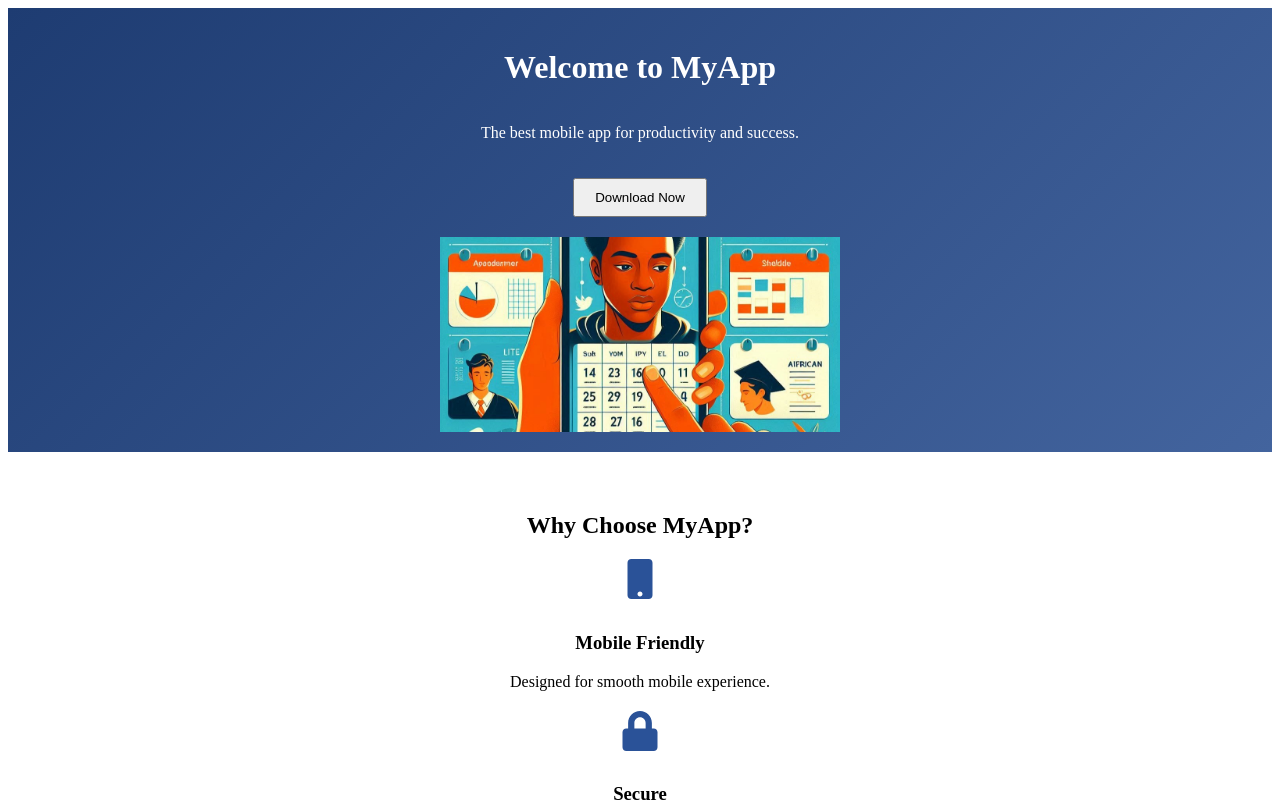
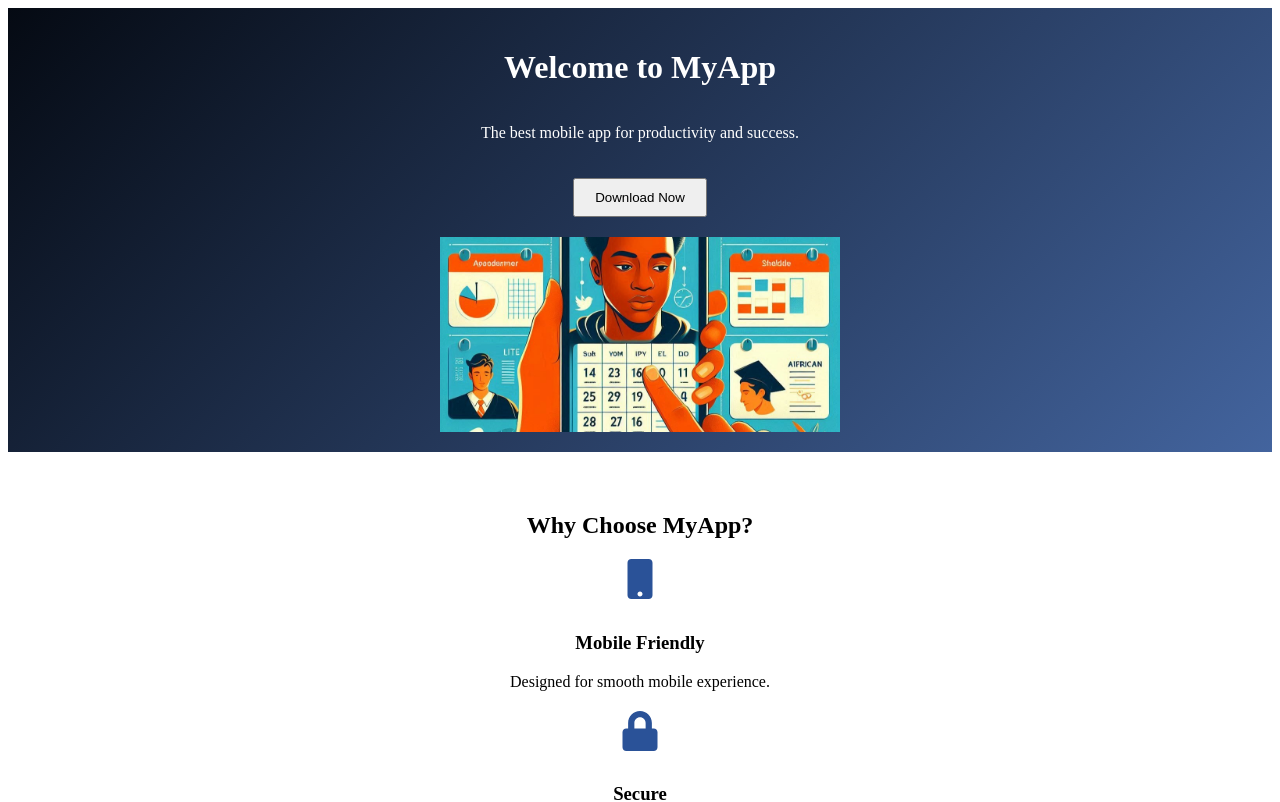
Before and after one commit to IsaacPhiri/Mobile-App-Landing-Page, a React (Vite) app: page / in a window 1280 px wide. Shown: the top 802 px of the page. Built offline with nearby package versions, Linux system fonts and the light colour scheme; the HTML template or start-up script is replaced by a standard one.

Commit message:
fix: update Hero section background color and download link

```diff
--- a/src/components/Hero.jsx
+++ b/src/components/Hero.jsx
@@ -8,7 +8,7 @@ const HeroSection = styled.div`
   align-items: center;
   text-align: center;
   min-height: 0 auto;
-  background: linear-gradient(135deg, #1e3c72, #43649e);
+  background: linear-gradient(135deg, #050a13, #43649e);
   color: white;
   padding: 20px;
 `;
@@ -32,7 +32,7 @@ const Hero = () => {
       <p>The best mobile app for productivity and success.</p>
       <DownloadButton
         aria-label="Download MyApp"
-        onClick={() => window.open('#download-link', '_blank')}
+        onClick={() => window.open('https://github.com/IsaacPhiri/Mobile-App-Landing-Page', '_blank')}
       >
         Download Now
       </DownloadButton>
```
